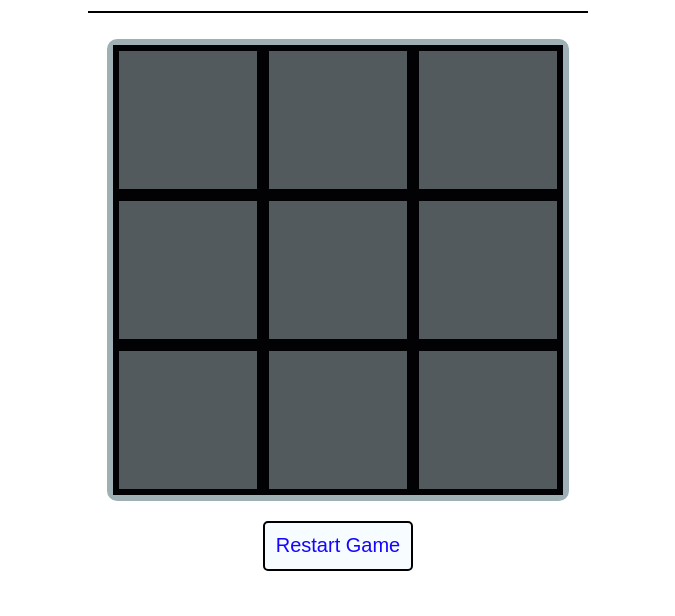
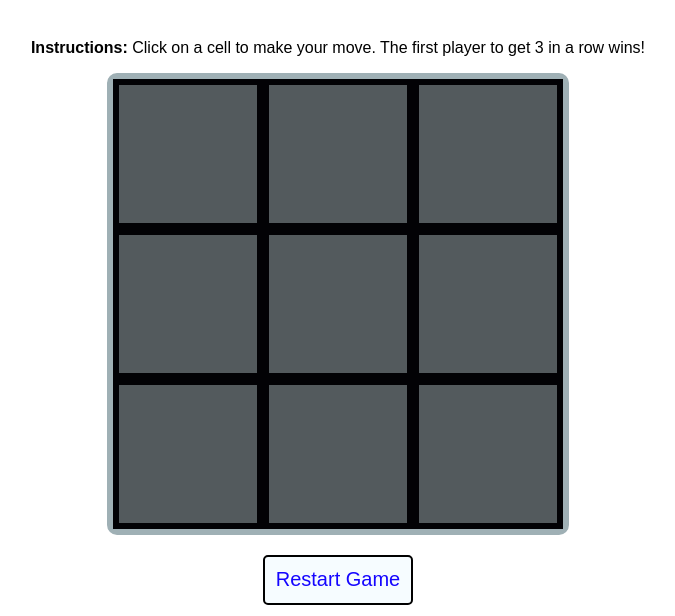
Before and after one commit to sloandjw/cis-1512, a plain HTML site: page games/tictactoe.html in a window 1280 px wide. Shown: the part 184-800 px from the top of the page, without its empty margins (302-977 px from the left). Drawn offline with Linux system fonts and the light colour scheme.

Commit message:
tictactoe prototype

```diff
--- a/games/tictactoe.html
+++ b/games/tictactoe.html
@@ -9,10 +9,11 @@
 </head>
 <body class="centered">
   <a href="../hub.html" class="button">Back to Hub</a>
-
+  <br>
   <h1>Tic Tac Toe</h1>
   <hr>
   <br>
+  <p> <strong>Instructions:</strong> Click on a cell to make your move. The first player to get 3 in a row wins!</p>
   <div id="game-board">
       <div data-cell-index="0" class="game-cell"></div>
       <div data-cell-index="1" class="game-cell"></div>
```
